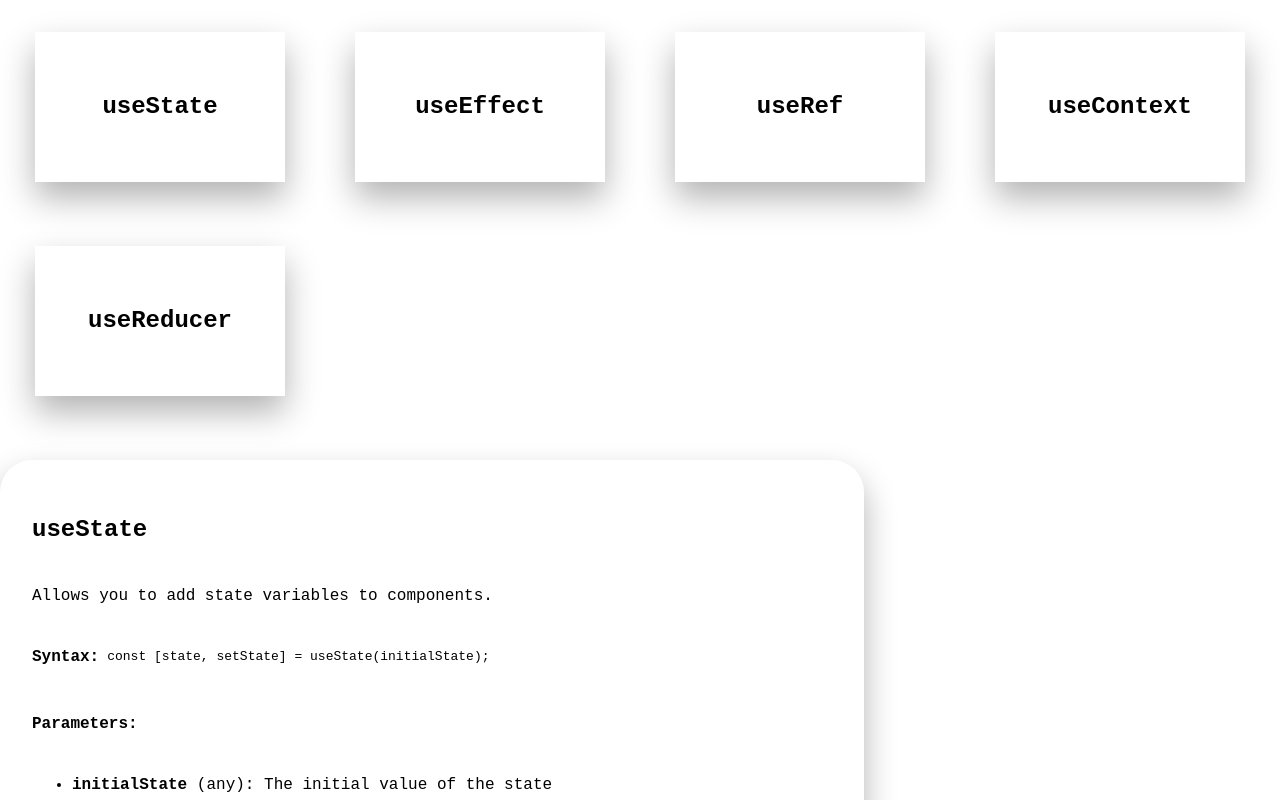
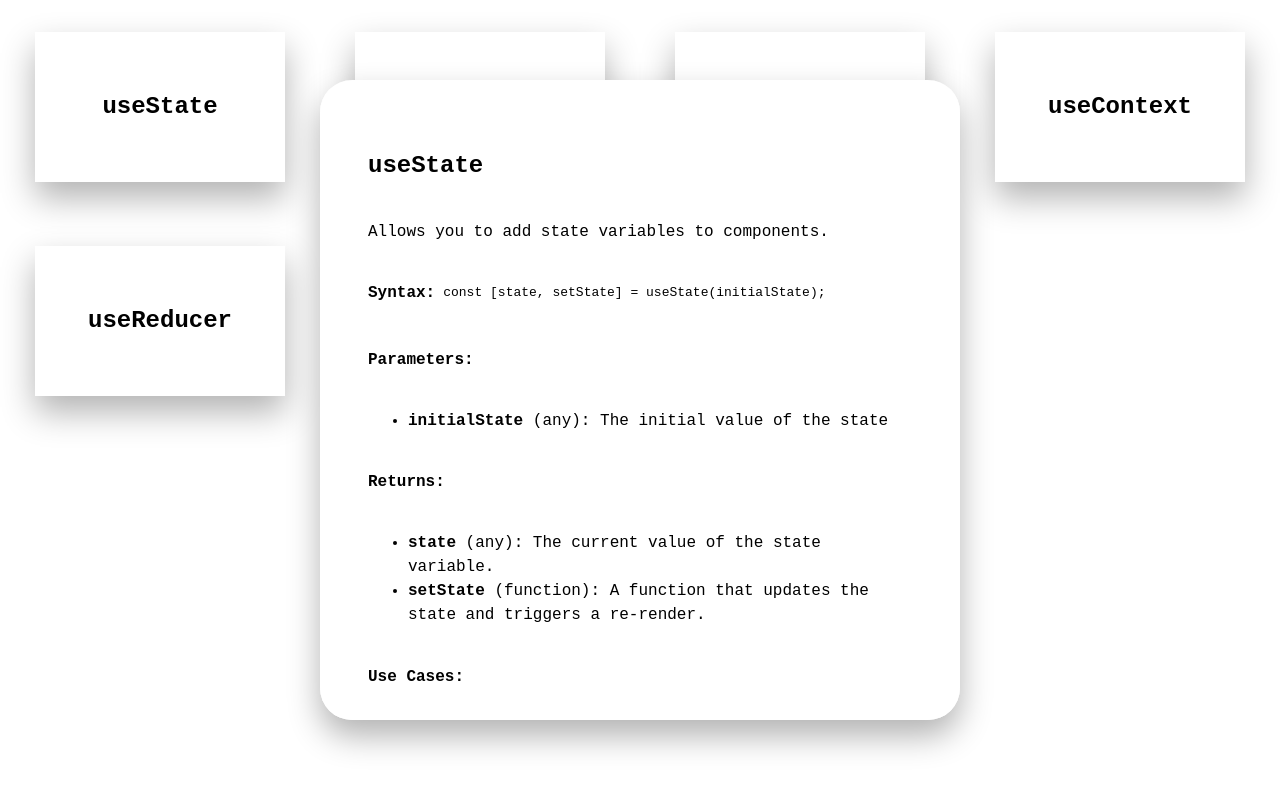
Before and after one commit to Dattele/React-Hooks, a React (Vite) app: page / in a window 1280 px wide. Both pictures are taken after a click on the element "useState". Shown: the top 800 px of the page. Built offline with nearby package versions, Linux system fonts and the light colour scheme.

Commit message:
- Updated the styling

```diff
--- a/src/App.css
+++ b/src/App.css
@@ -1,5 +1,8 @@
-.React-Hooks {
+.React-Hooks-Wrapper {
   width: 100vw;
   height: 100vh;
+}
+
+.React-Hooks {
   padding-top: 2rem;
 }
--- a/src/App.jsx
+++ b/src/App.jsx
@@ -9,11 +9,13 @@ export default function App() {
   const [activeHook, setActiveHook] = useState(null);
 
   return (
-    <div className='React-Hooks'>
-      <Hooks hookData={HookData} onClick={setActiveHook} />
-      {activeHook && (
-        <Slide hook={activeHook} onClose={() => setActiveHook(null)} />
-      )}
+    <div className='React-Hooks-Wrapper'>
+      <div className='React-Hooks'>
+        <Hooks hookData={HookData} onClick={setActiveHook} />
+        {activeHook && (
+          <Slide hook={activeHook} onClose={() => setActiveHook(null)} />
+        )}
+      </div>
     </div>
   );
 }
--- a/src/components/Slide/Slide.css
+++ b/src/components/Slide/Slide.css
@@ -1,11 +1,21 @@
+.Slide-Wrapper {
+  position: absolute;
+  top: 50%;
+  left: 50%;
+  transform: translate(-50%, -50%);
+  max-width: 80%;
+  max-height: 80%;
+  overflow-y: auto;
+  border-radius: 2rem;
+  box-shadow: 0rem 1rem 2rem rgba(0, 0, 0, 0.3);
+  background: #ffffff;
+}
+
 .Slide {
+  position: relative;
   display: flex;
   flex-direction: column;
-  max-width: 800px;
-  padding: 2rem;
-  border-radius: 2rem;
-  background: #ffffff;
-  box-shadow: 0 1rem 2rem rgba(0, 0, 0, 0.3);
+  padding: 3rem;
   color: #000000;
   font-family: 'Fira Code', monospace;
 }
--- a/src/components/Slide/Slide.jsx
+++ b/src/components/Slide/Slide.jsx
@@ -1,14 +1,15 @@
-import React from "react";
+import React from 'react';
 
 import './Slide.css';
 
 const Slide = ({ hook }) => {
   return (
-    <div className="Slide">
+    <div className='Slide-Wrapper'>
+      <div className='Slide'>
         <h2>{hook.name}</h2>
         <p>{hook.description}</p>
 
-      <div className="Slide-Syntax">
+        <div className='Slide-Syntax'>
           <h4>Syntax:</h4>
           <pre><code>{hook.syntax}</code></pre>
         </div>
@@ -50,13 +51,14 @@ const Slide = ({ hook }) => {
           </>
         )}
 
-      <div className="Slide-Example">
+        <div className='Slide-Example'>
           <h4>Example Code:</h4>
           <pre><code>{hook.exampleCode}</code></pre>
         </div>
 
         <p>{hook.explanation}</p>
       </div>
+    </div>
   );
 }
 
```
Also changed, not shown: src/components/Hooks/HookCard/HookCard.css (line endings or trailing spaces), src/components/Hooks/Hooks.css (line endings or trailing spaces). Lines whose indentation alone changed are shown as unchanged.
